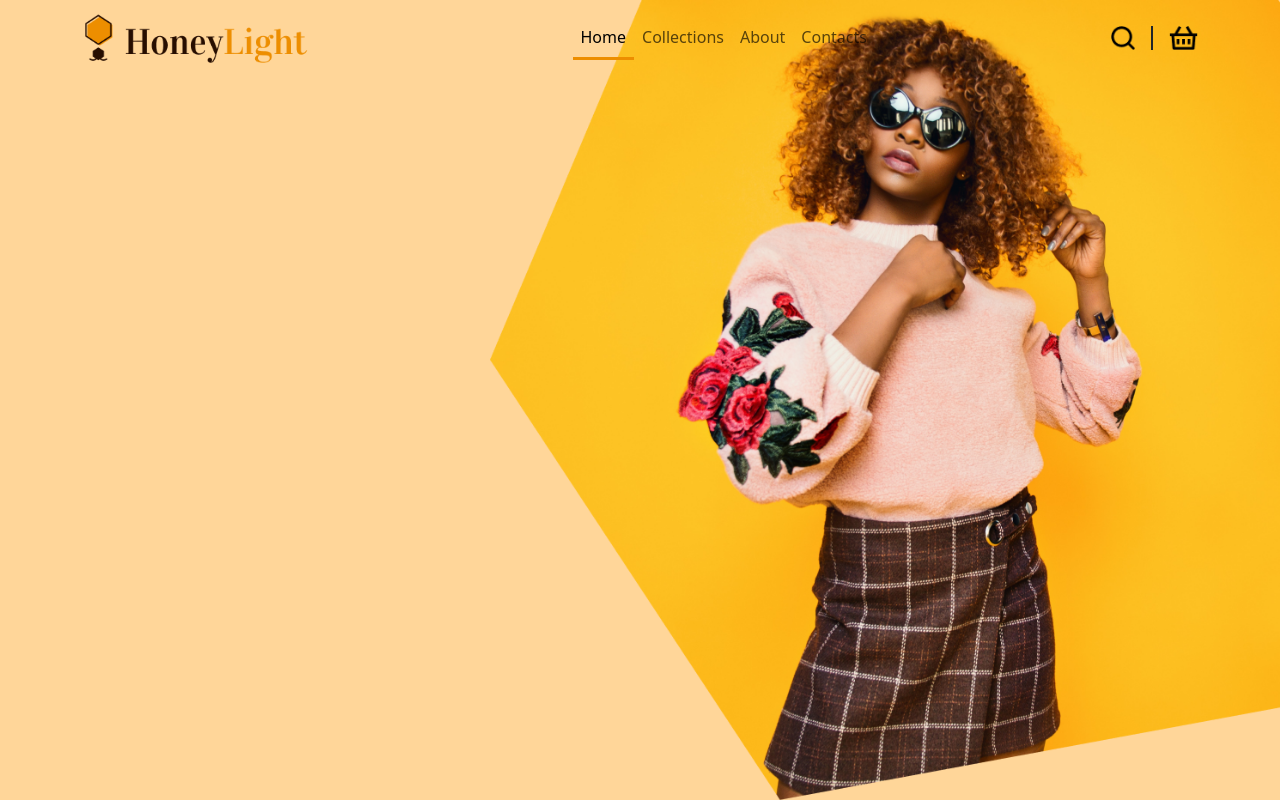
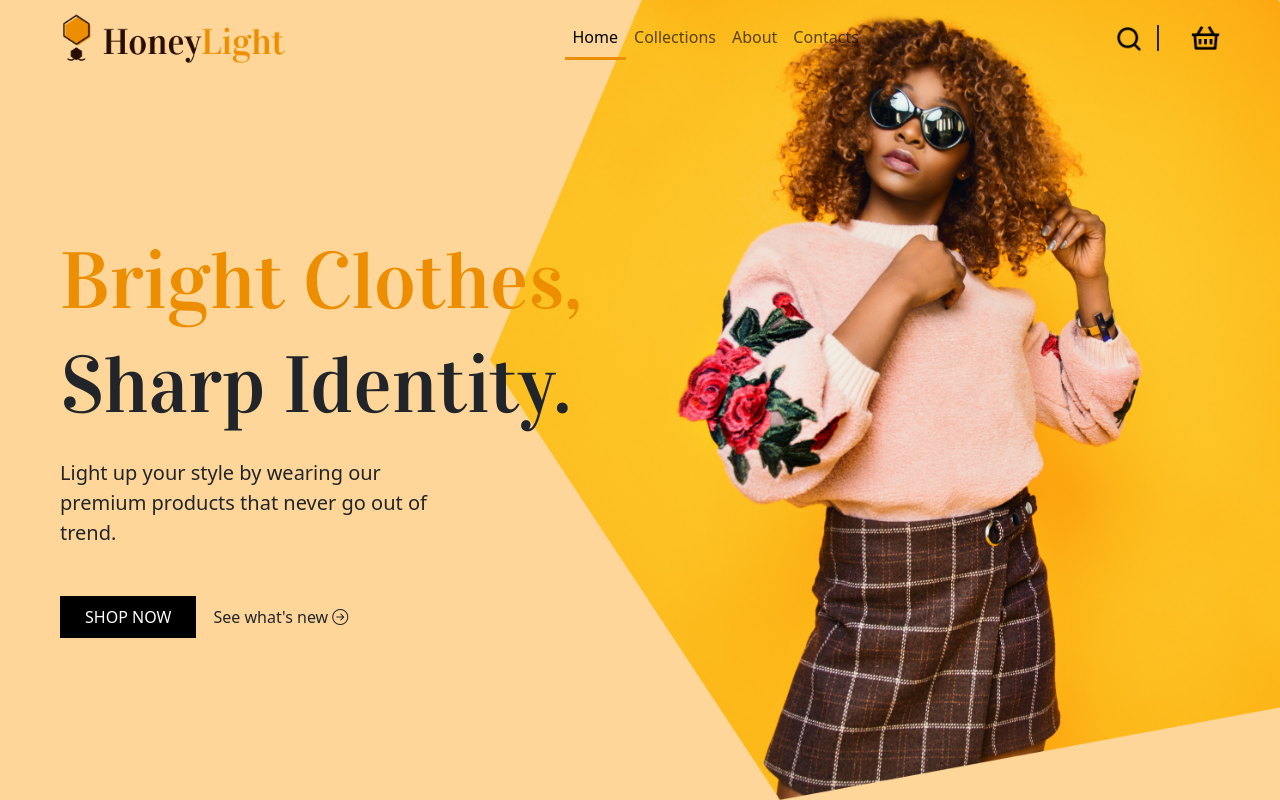
Before and after one commit to asurazur/HoneyLight, a plain HTML site: page index.html in a window 1280 px wide. Drawn offline with nearby package versions, Linux system fonts and the light colour scheme.

Commit message:
Finish Hero Section

```diff
--- a/index.html
+++ b/index.html
@@ -6,6 +6,7 @@
     <title>HoneyLight</title>
     <link href="https://cdn.jsdelivr.net/npm/bootstrap@5.3.0-alpha1/dist/css/bootstrap.min.css" rel="stylesheet" integrity="sha384-GLhlTQ8iRABdZLl6O3oVMWSktQOp6b7In1Zl3/Jr59b6EGGoI1aFkw7cmDA6j6gD" crossorigin="anonymous">
     <link rel="stylesheet" href="./myStyle.css">
+
     <script
     src="https://cdn.jsdelivr.net/npm/bootstrap@5.3.0-alpha1/dist/js/bootstrap.bundle.min.js"
     integrity="sha384-w76AqPfDkMBDXo30jS1Sgez6pr3x5MlQ1ZAGC+nuZB+EYdgRZgiwxhTBTkF7CXvN"
@@ -13,9 +14,10 @@
     </script>
 </head>
 <body>
+    <!-- HERO -->
     <div class="hero vh-100 px-5">
         <nav class="navbar navbar-expand-sm">
-            <div class="container ">
+            <div class="container-fluid">
               <a class="navbar-brand" href="#">
                 <img src="./img/logo.png" alt="HoneyLight" height="50">
               </a>
@@ -26,12 +28,28 @@
                   <a href="#" class="nav-link">Contacts</a>
               </div>
               <div class="d-flex align-items-center gap-3">
-                    <img src="./img/search.png" alt="Search" height="24">
+                    <a href="#"><img src="./img/search.png" alt="Search" height="24"></a>
                     <div class="vr"></div>
-                    <img src="./img/basket.png" alt="Search" height="24">
+                    <a href=></a><img src="./img/basket.png" alt="Search" height="24">
               </div>
             </div>
           </nav>
+        <div class="d-flex align-items-center" style="height: 90%;">
+          <div class="container-fluid">
+            <h1 class="heading1 text-yellow">Bright Clothes,</h1>
+            <h1 class="heading1">Sharp Identity.</h1>
+            <p class="fs-5 col-4 mt-4 mb-5">
+              Light up your style by wearing our premium products that never go out
+              of trend.
+            </p>
+            <button class="btn rounded-0 bg-black text-white px-4 py-2 text-uppercase">
+              Shop Now
+            </button>
+            <button class="btn bg-transparent">
+              See what's new <i class="bi bi-arrow-right-circle"></i>
+            </button>
+          </div>
+        </div>
     </div>
 </body>
 </html>
--- a/myStyle.css
+++ b/myStyle.css
@@ -1,3 +1,5 @@
+@import url('https://fonts.googleapis.com/css2?family=Vidaloka&display=swap');
+@import url("https://cdn.jsdelivr.net/npm/bootstrap-icons@1.10.3/font/bootstrap-icons.css");
 .hero {
     background                                                                                                                                                                                                                                                                                                                                                                                                                                               : url(./img/Intersect.png) no-repeat;
     background-size:contain;
@@ -14,3 +16,15 @@
 .active {
     border-bottom: #ED8E00 solid 3px;
 }
+
+h1, h2, h3, h4, h5, h6 {
+    font-family: 'Vidaloka', serif;
+}
+
+.heading1{
+    font-size: 80px;
+}
+
+.text-yellow{
+    color:#ED8E00;
+}
```
